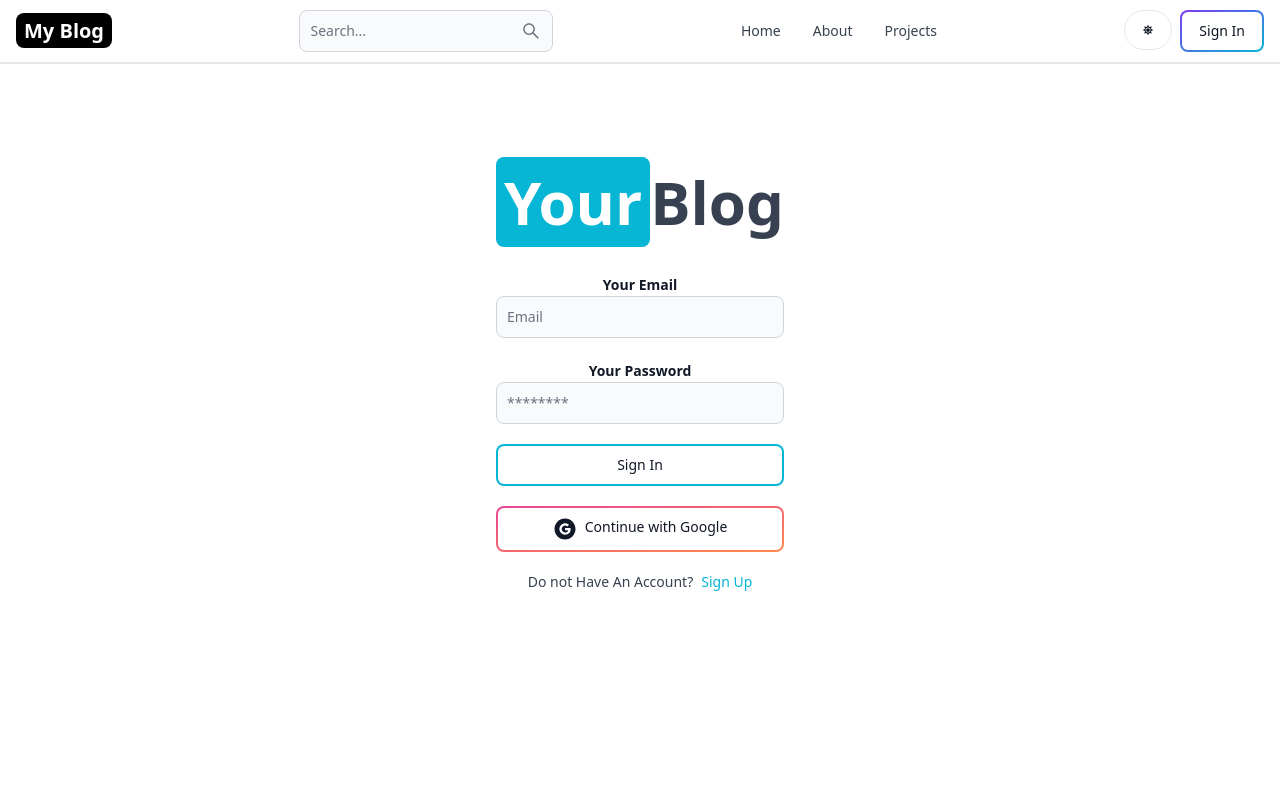
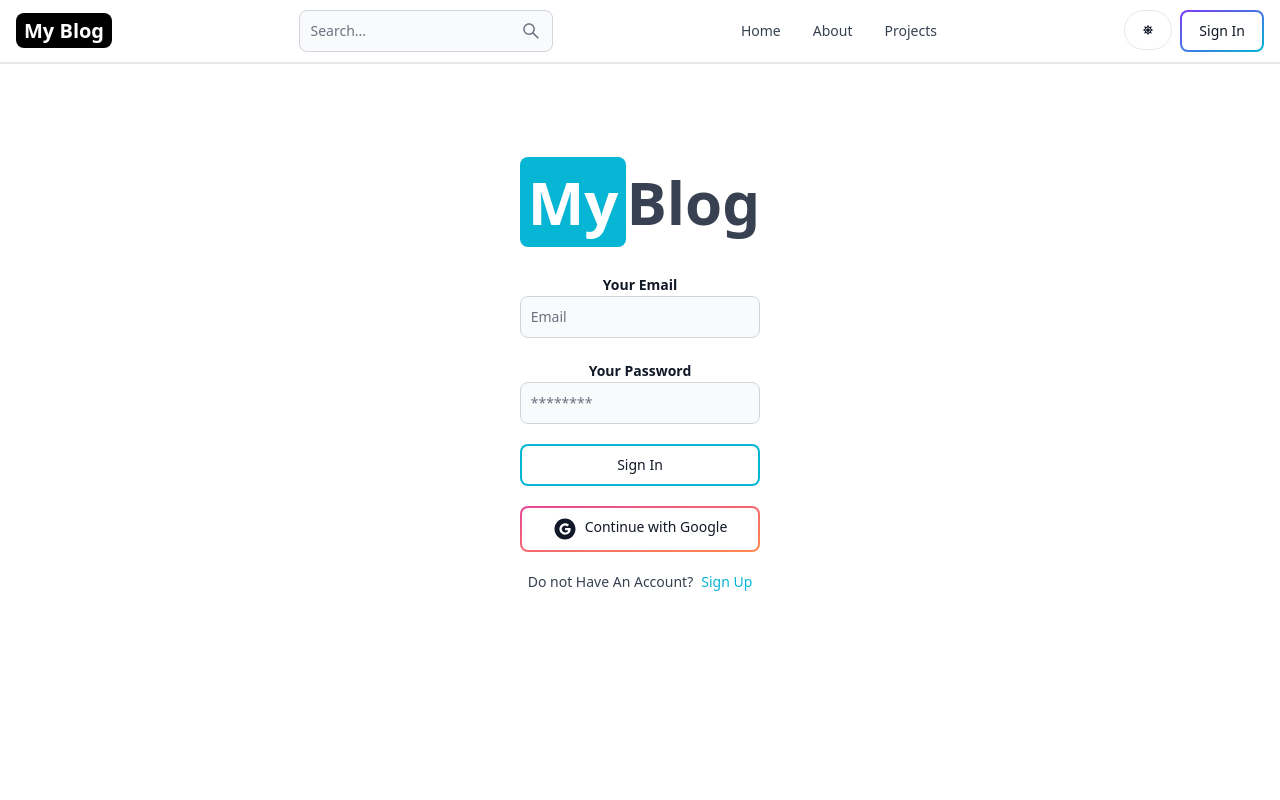
Before and after one commit to samarth-6/Blog, a React (Vite) app in the folder client/: page /sign-in in a window 1280 px wide. Shown: the top 800 px of the page. Built offline with nearby package versions, Linux system fonts and the light colour scheme; no server answers.

Commit message:
changed a text

```diff
--- a/client/src/pages/SignIn.jsx
+++ b/client/src/pages/SignIn.jsx
@@ -47,7 +47,7 @@ const SignIn = () => {
     <div className="flex-1 mb-10">
     <Link to="/" className='self-center  font-bold dark:text-white text-6xl'>{/*text-small is set at default and for small above screens  text size is set large */}
             <span className='px-2 py-1 bg-cyan-500 rounded-lg text-white'>
-                Your
+                My
             </span>
             Blog
         </Link>
```
